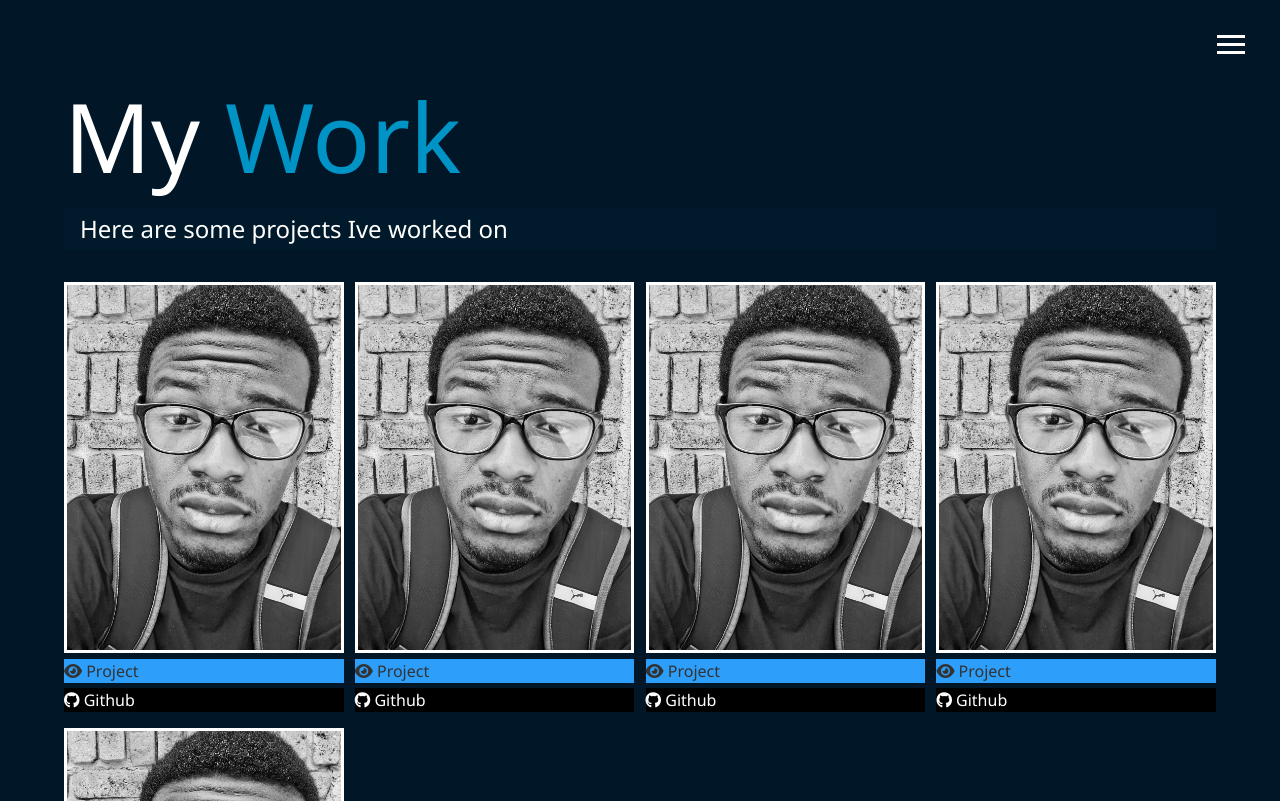
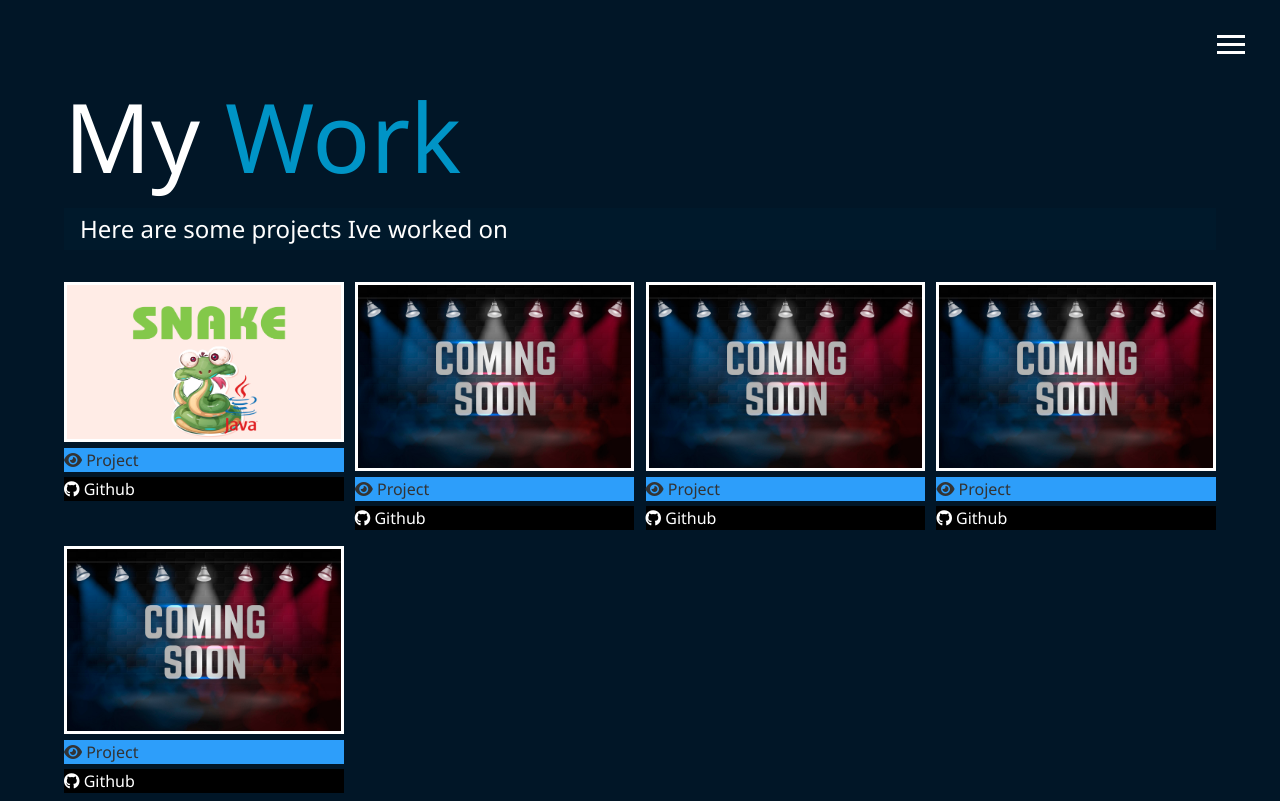
Before and after one commit to JosephGwara/Portfolio-Site, a website: page Dist/work.html in a window 1280 px wide. Shown: the top 801 px of the page. Drawn offline with Linux system fonts and the light colour scheme.

Commit message:
added snake game git url and placed place holders for future projects

```diff
--- a/Dist/work.html
+++ b/Dist/work.html
@@ -43,7 +43,16 @@
       <div class="projects">
         <div class="item">
           <a href="#!">
-            <img src="img/potrait.jpg" alt="" />
+            <img src="img/Snake.png" alt="snake game" />
+          </a>
+          <a href="#" class="btn-light"> <i class="fas fa-eye"></i> Project </a>
+          <a href="https://github.com/JosephGwara/Snake-Game" class="btn-dark">
+            <i class="fab fa-github"></i> Github
+          </a>
+        </div>
+        <div class="item">
+          <a href="#!">
+            <img src="img/comingsoon.jpg" alt="" />
           </a>
           <a href="#" class="btn-light"> <i class="fas fa-eye"></i> Project </a>
           <a href="#" class="btn-dark">
@@ -52,7 +61,7 @@
         </div>
         <div class="item">
           <a href="#!">
-            <img src="img/potrait.jpg" alt="" />
+            <img src="img/comingsoon.jpg" alt="" />
           </a>
           <a href="#" class="btn-light"> <i class="fas fa-eye"></i> Project </a>
           <a href="#" class="btn-dark">
@@ -61,7 +70,7 @@
         </div>
         <div class="item">
           <a href="#!">
-            <img src="img/potrait.jpg" alt="" />
+            <img src="img/comingsoon.jpg" alt="" />
           </a>
           <a href="#" class="btn-light"> <i class="fas fa-eye"></i> Project </a>
           <a href="#" class="btn-dark">
@@ -70,16 +79,7 @@
         </div>
         <div class="item">
           <a href="#!">
-            <img src="img/potrait.jpg" alt="" />
-          </a>
-          <a href="#" class="btn-light"> <i class="fas fa-eye"></i> Project </a>
-          <a href="#" class="btn-dark">
-            <i class="fab fa-github"></i> Github
-          </a>
-        </div>
-        <div class="item">
-          <a href="#!">
-            <img src="img/potrait.jpg" alt="" />
+            <img src="img/comingsoon.jpg" alt="" />
           </a>
           <a href="#" class="btn-light"> <i class="fas fa-eye"></i> Project </a>
           <a href="#" class="btn-dark">
```
Also changed, not shown: Dist/img/Snake.png (added), Dist/img/comingsoon.jpg (added).
